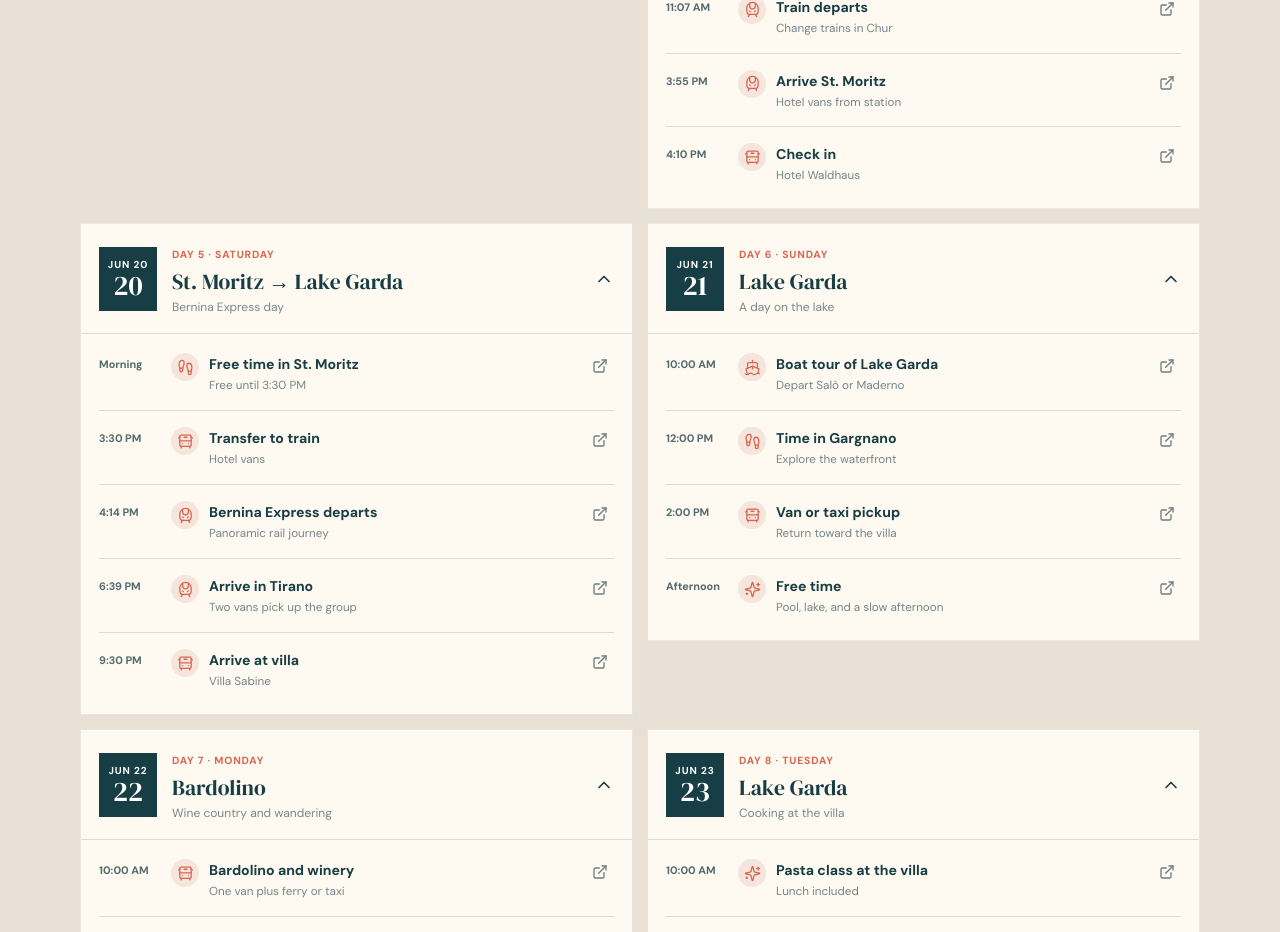
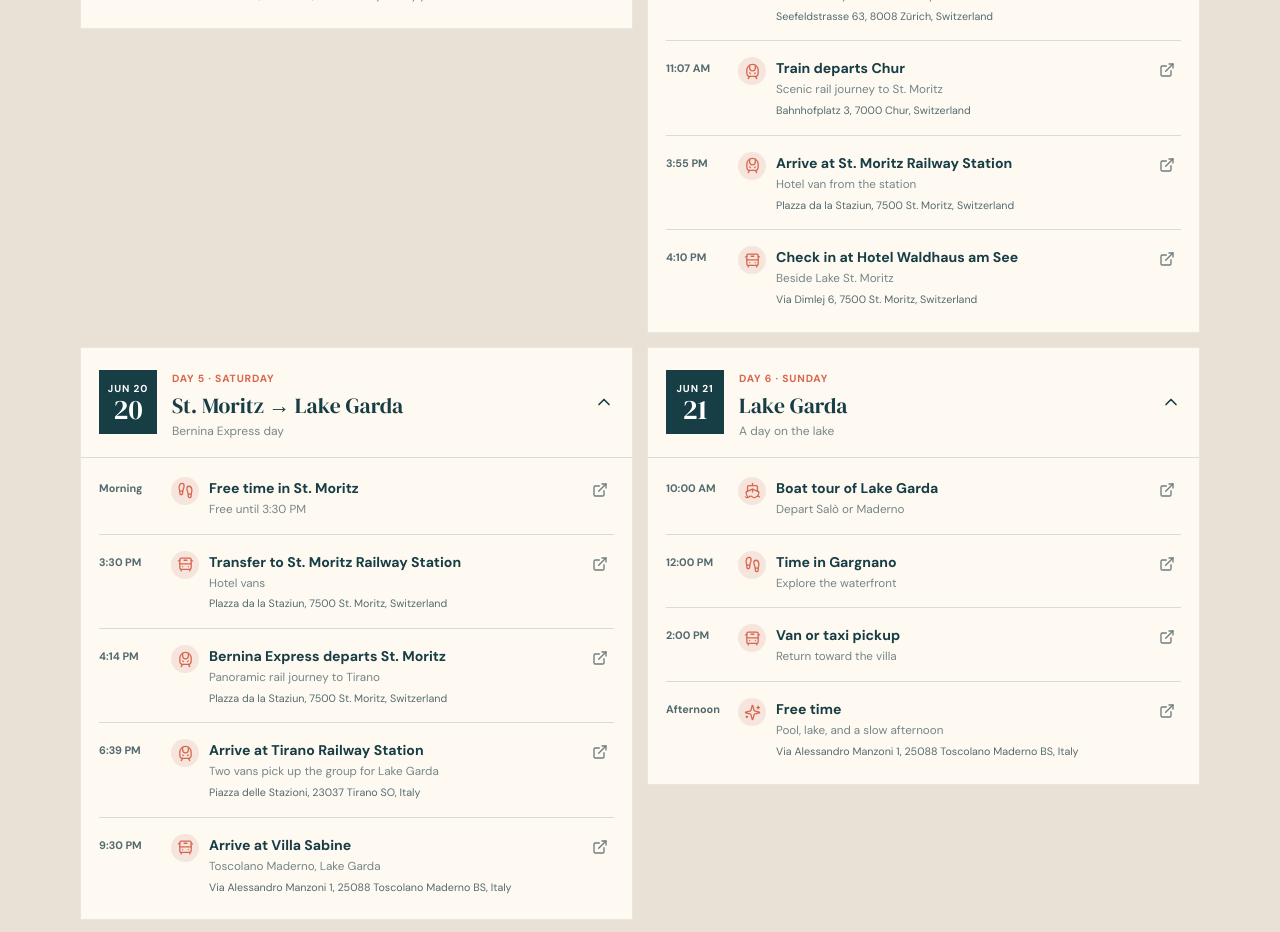
Before and after one commit to ctofani42/Italy-2026-Itinerary, a React (Vite) app: page / in a window 1280 px wide. Shown: the part 2700-3632 px from the top of the page. Built offline with nearby package versions, Linux system fonts and the light colour scheme.

Commit message:
Add detailed travel and lodging information

```diff
--- a/src/App.jsx
+++ b/src/App.jsx
@@ -67,6 +67,23 @@ function daysUntil(date) {
 
 function mapsUrl(name) {
   return `https://www.google.com/maps/search/?api=1&query=${encodeURIComponent(name)}`
+}
+
+function directionsUrl(points, mode) {
+  const [origin, ...remainingPoints] = points
+  const destination = remainingPoints.pop()
+  const params = new URLSearchParams({
+    api: '1',
+    origin: origin.join(','),
+    destination: destination.join(','),
+    travelmode: mode === 'train' ? 'transit' : 'driving',
+  })
+
+  if (remainingPoints.length) {
+    params.set('waypoints', remainingPoints.map((point) => point.join(',')).join('|'))
+  }
+
+  return `https://www.google.com/maps/dir/?${params.toString()}`
 }
 
 function FitMap({ locations }) {
@@ -140,7 +157,12 @@ function TripMap({ activeRegion }) {
               opacity: 0.82,
             }}
           >
-            <Popup>{route.label}</Popup>
+            <Popup>
+              <strong>{route.label}</strong>
+              <a href={directionsUrl(route.points, route.mode)} target="_blank" rel="noreferrer">
+                Open route in Google Maps
+              </a>
+            </Popup>
           </Polyline>
         ))}
         {visibleLocations.map((location) => (
@@ -152,8 +174,9 @@ function TripMap({ activeRegion }) {
             )}
             <Popup>
               <strong>{location.name}</strong>
+              {location.address && <span>{location.address}</span>}
               {location.approximate && <small>Approximate location</small>}
-              <a href={mapsUrl(location.name)} target="_blank" rel="noreferrer">
+              <a href={mapsUrl(location.address || location.name)} target="_blank" rel="noreferrer">
                 Open in Google Maps
               </a>
             </Popup>
@@ -185,11 +208,12 @@ function EventRow({ event }) {
       <div className="event-copy">
         <h4>{event.event}</h4>
         <p>{event.notes}</p>
+        {place?.address && <address>{place.address}</address>}
       </div>
       {place && (
         <a
           className="map-link"
-          href={mapsUrl(place.name)}
+          href={mapsUrl(place.address || place.name)}
           target="_blank"
           rel="noreferrer"
           aria-label={`Open ${place.name} in Google Maps`}
--- a/src/data/itinerary.json
+++ b/src/data/itinerary.json
@@ -14,16 +14,16 @@
       "label": "Switzerland",
       "startDate": "2026-06-17",
       "endDate": "2026-06-19",
-      "mapLocationIds": ["zrh", "hotel-seefeld", "zurich", "zurich-hb", "chur", "st-moritz", "waldhaus"],
-      "routeIds": ["zrh-hotel", "zurich-engadin"]
+      "mapLocationIds": ["zrh", "hotel-seefeld", "zurich", "chur", "st-moritz", "st-moritz-station", "waldhaus"],
+      "routeIds": ["zrh-hotel", "hotel-chur", "chur-st-moritz", "st-moritz-hotel"]
     },
     {
       "id": "lake-garda",
       "label": "Lake Garda",
       "startDate": "2026-06-20",
       "endDate": "2026-06-26",
-      "mapLocationIds": ["st-moritz", "tirano", "villa-sabine", "salo", "maderno", "gargnano", "bardolino", "verona", "massaro", "lake-iseo", "milan", "sina-de-la-ville"],
-      "routeIds": ["bernina", "tirano-garda", "garda-milan"]
+      "mapLocationIds": ["waldhaus", "st-moritz-station", "tirano", "villa-sabine", "salo", "maderno", "gargnano", "bardolino", "verona", "massaro", "lake-iseo", "milan", "sina-de-la-ville"],
+      "routeIds": ["st-moritz-hotel", "bernina", "tirano-garda", "garda-milan"]
     },
     {
       "id": "milan",
@@ -45,14 +45,14 @@
   "locations": [
     { "id": "phl", "name": "Philadelphia International Airport", "shortName": "PHL", "category": "airport", "coordinates": [39.8744, -75.2424], "region": "travel", "showOnMap": false },
     { "id": "zrh", "name": "Zurich Airport", "shortName": "ZRH", "category": "airport", "coordinates": [47.4581, 8.5555], "region": "switzerland" },
-    { "id": "hotel-seefeld", "name": "Hotel Seefeld", "shortName": "Hotel Seefeld", "category": "hotel", "coordinates": [47.3587, 8.5543], "region": "switzerland" },
+    { "id": "hotel-seefeld", "name": "Sorell Hotel Seefeld", "shortName": "Sorell Hotel Seefeld", "address": "Seefeldstrasse 63, 8008 Zürich, Switzerland", "category": "hotel", "coordinates": [47.3616226, 8.5513071], "region": "switzerland" },
     { "id": "zurich", "name": "Zurich", "shortName": "Zurich", "category": "town", "coordinates": [47.3769, 8.5417], "region": "switzerland" },
-    { "id": "zurich-hb", "name": "Zurich Hauptbahnhof", "shortName": "Zurich HB", "category": "station", "coordinates": [47.3782, 8.5402], "region": "switzerland" },
-    { "id": "chur", "name": "Chur Railway Station", "shortName": "Chur", "category": "station", "coordinates": [46.853, 9.5297], "region": "switzerland" },
+    { "id": "chur", "name": "Chur Railway Station", "shortName": "Chur Station", "address": "Bahnhofplatz 3, 7000 Chur, Switzerland", "category": "station", "coordinates": [46.8535563, 9.5296459], "region": "switzerland" },
     { "id": "st-moritz", "name": "St. Moritz", "shortName": "St. Moritz", "category": "town", "coordinates": [46.4908, 9.8355], "region": "switzerland" },
-    { "id": "waldhaus", "name": "Hotel Waldhaus, Sils-Maria", "shortName": "Waldhaus", "category": "hotel", "coordinates": [46.4283, 9.7613], "region": "switzerland" },
-    { "id": "tirano", "name": "Tirano Railway Station", "shortName": "Tirano", "category": "station", "coordinates": [46.2153, 10.1673], "region": "travel" },
-    { "id": "villa-sabine", "name": "Villa Sabine, Lake Garda", "shortName": "Villa Sabine", "category": "hotel", "coordinates": [45.6824, 10.6555], "region": "lake-garda", "approximate": true },
+    { "id": "st-moritz-station", "name": "St. Moritz Railway Station", "shortName": "St. Moritz Station", "address": "Plazza da la Staziun, 7500 St. Moritz, Switzerland", "category": "station", "coordinates": [46.498021, 9.8459437], "region": "switzerland" },
+    { "id": "waldhaus", "name": "Hotel Waldhaus am See", "shortName": "Waldhaus am See", "address": "Via Dimlej 6, 7500 St. Moritz, Switzerland", "category": "hotel", "coordinates": [46.4971406, 9.8490428], "region": "switzerland" },
+    { "id": "tirano", "name": "Tirano Railway Station", "shortName": "Tirano Station", "address": "Piazza delle Stazioni, 23037 Tirano SO, Italy", "category": "station", "coordinates": [46.215738, 10.1666093], "region": "travel" },
+    { "id": "villa-sabine", "name": "Villa Sabine", "shortName": "Villa Sabine", "address": "Via Alessandro Manzoni 1, 25088 Toscolano Maderno BS, Italy", "category": "hotel", "coordinates": [45.6323766, 10.6101534], "region": "lake-garda", "approximate": true },
     { "id": "salo", "name": "Salò", "shortName": "Salò", "category": "town", "coordinates": [45.6068, 10.5229], "region": "lake-garda" },
     { "id": "maderno", "name": "Toscolano-Maderno", "shortName": "Maderno", "category": "town", "coordinates": [45.6398, 10.6097], "region": "lake-garda" },
     { "id": "gargnano", "name": "Gargnano", "shortName": "Gargnano", "category": "sightseeing", "coordinates": [45.688, 10.663], "region": "lake-garda" },
@@ -61,16 +61,18 @@
     { "id": "massaro", "name": "Massaro Winery", "shortName": "Massaro Winery", "category": "winery", "coordinates": [45.4872, 11.094], "region": "lake-garda", "approximate": true },
     { "id": "lake-iseo", "name": "Lake Iseo", "shortName": "Lake Iseo", "category": "sightseeing", "coordinates": [45.7179, 10.072], "region": "travel" },
     { "id": "milan", "name": "Milan", "shortName": "Milan", "category": "town", "coordinates": [45.4642, 9.19], "region": "milan" },
-    { "id": "sina-de-la-ville", "name": "Sina De La Ville", "shortName": "Sina De La Ville", "category": "hotel", "coordinates": [45.4663, 9.1928], "region": "milan" },
+    { "id": "sina-de-la-ville", "name": "Sina De La Ville", "shortName": "Sina De La Ville", "address": "Via Ulrico Hoepli 6, 20121 Milano MI, Italy", "category": "hotel", "coordinates": [45.4659559, 9.1922395], "region": "milan" },
     { "id": "mxp", "name": "Milan Malpensa Airport", "shortName": "MXP", "category": "airport", "coordinates": [45.6301, 8.7231], "region": "milan" }
   ],
   "routes": [
-    { "id": "zrh-hotel", "label": "Zurich Airport → Hotel Seefeld", "mode": "van", "color": "#355b9a", "points": [[47.4581, 8.5555], [47.3587, 8.5543]] },
-    { "id": "zurich-engadin", "label": "Zurich → St. Moritz", "mode": "train", "color": "#6c4e87", "points": [[47.3782, 8.5402], [46.853, 9.5297], [46.4908, 9.8355]] },
-    { "id": "bernina", "label": "Bernina Express", "mode": "train", "color": "#d8654f", "points": [[46.4908, 9.8355], [46.4089, 10.0193], [46.3268, 10.0588], [46.2153, 10.1673]] },
-    { "id": "tirano-garda", "label": "Tirano → Lake Garda", "mode": "van", "color": "#2f7d6d", "points": [[46.2153, 10.1673], [45.6824, 10.6555]] },
-    { "id": "garda-milan", "label": "Lake Garda → Milan", "mode": "van", "color": "#d49a38", "points": [[45.6824, 10.6555], [45.7179, 10.072], [45.4642, 9.19]] },
-    { "id": "hotel-mxp", "label": "Sina De La Ville → Milan Malpensa Airport", "mode": "van", "color": "#355b9a", "points": [[45.4663, 9.1928], [45.6301, 8.7231]] }
+    { "id": "zrh-hotel", "label": "Zurich Airport → Sorell Hotel Seefeld", "mode": "van", "color": "#355b9a", "points": [[47.4581, 8.5555], [47.3616226, 8.5513071]] },
+    { "id": "hotel-chur", "label": "Sorell Hotel Seefeld → Chur Railway Station", "mode": "van", "color": "#2f7d6d", "points": [[47.3616226, 8.5513071], [46.8535563, 9.5296459]] },
+    { "id": "chur-st-moritz", "label": "Chur → St. Moritz", "mode": "train", "color": "#6c4e87", "points": [[46.8535563, 9.5296459], [46.498021, 9.8459437]] },
+    { "id": "st-moritz-hotel", "label": "St. Moritz Station ↔ Hotel Waldhaus am See", "mode": "van", "color": "#355b9a", "points": [[46.498021, 9.8459437], [46.4971406, 9.8490428]] },
+    { "id": "bernina", "label": "Bernina Express · St. Moritz → Tirano", "mode": "train", "color": "#d8654f", "points": [[46.498021, 9.8459437], [46.4089, 10.0193], [46.3268, 10.0588], [46.215738, 10.1666093]] },
+    { "id": "tirano-garda", "label": "Tirano Railway Station → Villa Sabine", "mode": "van", "color": "#2f7d6d", "points": [[46.215738, 10.1666093], [45.6323766, 10.6101534]] },
+    { "id": "garda-milan", "label": "Villa Sabine → Lake Iseo → Milan", "mode": "van", "color": "#d49a38", "points": [[45.6323766, 10.6101534], [45.7179, 10.072], [45.4659559, 9.1922395]] },
+    { "id": "hotel-mxp", "label": "Sina De La Ville → Milan Malpensa Airport", "mode": "van", "color": "#355b9a", "points": [[45.4659559, 9.1922395], [45.6301, 8.7231]] }
   ],
   "days": [
     {
@@ -81,7 +83,7 @@
       "summary": "Departure day",
       "events": [
         { "time": "12:00 PM", "event": "Depart for airport", "notes": "Wear Swiss T-shirts", "transport": "van", "placeId": "phl" },
-        { "time": "6:05 PM", "event": "Depart PHL", "notes": "Overnight flight", "transport": "flight", "placeId": "phl" },
+        { "time": "6:05 PM", "event": "American Airlines AA92 departs PHL", "notes": "Nonstop overnight flight to Zurich", "transport": "flight", "placeId": "phl" },
         { "time": "7:00 PM", "event": "Peter goes to sleep", "notes": "About 7.5 hours in the air", "transport": "none" },
         { "time": "7:00 AM", "event": "Peter wakes up", "notes": "Destination time", "transport": "none" }
       ]
@@ -93,8 +95,9 @@
       "region": "switzerland",
       "summary": "Touch down in Switzerland",
       "events": [
-        { "time": "7:45 AM", "event": "Arrive ZRH", "notes": "Hotel vans to hotel", "transport": "van", "placeId": "zrh" },
-        { "time": "Morning", "event": "Early room check-in", "notes": "Two rooms; settle in and reset", "transport": "walk", "placeId": "hotel-seefeld" },
+        { "time": "7:45 AM", "event": "American Airlines AA92 arrives at ZRH", "notes": "Clear customs and collect luggage", "transport": "flight", "placeId": "zrh" },
+        { "time": "After arrival", "event": "Transfer to Sorell Hotel Seefeld", "notes": "Hotel vans from Zurich Airport", "transport": "van", "placeId": "hotel-seefeld" },
+        { "time": "Morning", "event": "Early check-in at Sorell Hotel Seefeld", "notes": "Two rooms; settle in and reset", "transport": "walk", "placeId": "hotel-seefeld" },
         { "time": "Afternoon", "event": "Explore Zurich", "notes": "Keep the first day flexible", "transport": "walk", "placeId": "zurich" }
       ]
     },
@@ -113,12 +116,12 @@
       "dayLabel": "Friday",
       "location": "Zurich → St. Moritz",
       "region": "travel",
-      "summary": "Into the Engadin by rail",
+      "summary": "Drive to Chur, then rail into the Engadin",
       "events": [
-        { "time": "10:00 AM", "event": "Depart hotel", "notes": "Hotel vans to train station", "transport": "van", "placeId": "hotel-seefeld" },
-        { "time": "11:07 AM", "event": "Train departs", "notes": "Change trains in Chur", "transport": "train", "placeId": "zurich-hb" },
-        { "time": "3:55 PM", "event": "Arrive St. Moritz", "notes": "Hotel vans from station", "transport": "train", "placeId": "st-moritz" },
-        { "time": "4:10 PM", "event": "Check in", "notes": "Hotel Waldhaus", "transport": "van", "placeId": "waldhaus" }
+        { "time": "10:00 AM", "event": "Depart Sorell Hotel Seefeld", "notes": "Drive directly to Chur Railway Station", "transport": "van", "placeId": "hotel-seefeld" },
+        { "time": "11:07 AM", "event": "Train departs Chur", "notes": "Scenic rail journey to St. Moritz", "transport": "train", "placeId": "chur" },
+        { "time": "3:55 PM", "event": "Arrive at St. Moritz Railway Station", "notes": "Hotel van from the station", "transport": "train", "placeId": "st-moritz-station" },
+        { "time": "4:10 PM", "event": "Check in at Hotel Waldhaus am See", "notes": "Beside Lake St. Moritz", "transport": "van", "placeId": "waldhaus" }
       ]
     },
     {
@@ -129,10 +132,10 @@
       "summary": "Bernina Express day",
       "events": [
         { "time": "Morning", "event": "Free time in St. Moritz", "notes": "Free until 3:30 PM", "transport": "walk", "placeId": "st-moritz" },
-        { "time": "3:30 PM", "event": "Transfer to train", "notes": "Hotel vans", "transport": "van", "placeId": "st-moritz" },
-        { "time": "4:14 PM", "event": "Bernina Express departs", "notes": "Panoramic rail journey", "transport": "train", "placeId": "st-moritz" },
-        { "time": "6:39 PM", "event": "Arrive in Tirano", "notes": "Two vans pick up the group", "transport": "train", "placeId": "tirano" },
-        { "time": "9:30 PM", "event": "Arrive at villa", "notes": "Villa Sabine", "transport": "van", "placeId": "villa-sabine" }
+        { "time": "3:30 PM", "event": "Transfer to St. Moritz Railway Station", "notes": "Hotel vans", "transport": "van", "placeId": "st-moritz-station" },
+        { "time": "4:14 PM", "event": "Bernina Express departs St. Moritz", "notes": "Panoramic rail journey to Tirano", "transport": "train", "placeId": "st-moritz-station" },
+        { "time": "6:39 PM", "event": "Arrive at Tirano Railway Station", "notes": "Two vans pick up the group for Lake Garda", "transport": "train", "placeId": "tirano" },
+        { "time": "9:30 PM", "event": "Arrive at Villa Sabine", "notes": "Toscolano Maderno, Lake Garda", "transport": "van", "placeId": "villa-sabine" }
       ]
     },
     {
@@ -204,7 +207,7 @@
         { "time": "9:30 AM", "event": "Depart villa", "notes": "Two vans", "transport": "van", "placeId": "villa-sabine" },
         { "time": "11:00 AM", "event": "Arrive at Lake Iseo", "notes": "Visit Pietro's town", "transport": "van", "placeId": "lake-iseo" },
         { "time": "2:00 PM", "event": "Leave for Milan", "notes": "Two vans", "transport": "van", "placeId": "lake-iseo" },
-        { "time": "4:00 PM", "event": "Check in", "notes": "Sina De La Ville", "transport": "van", "placeId": "sina-de-la-ville" }
+        { "time": "4:00 PM", "event": "Check in at Sina De La Ville", "notes": "Central Milan near the Duomo", "transport": "van", "placeId": "sina-de-la-ville" }
       ]
     },
     {
@@ -225,7 +228,7 @@
       "summary": "Homeward bound",
       "events": [
         { "time": "10:45 AM", "event": "Depart for airport", "notes": "Hotel vans", "transport": "van", "placeId": "sina-de-la-ville" },
-        { "time": "2:20 PM", "event": "Depart MXP", "notes": "About 9 hours in the air", "transport": "flight", "placeId": "mxp" },
+        { "time": "2:20 PM", "event": "American Airlines AA299 departs MXP", "notes": "Nonstop flight to Philadelphia; about 9 hours", "transport": "flight", "placeId": "mxp" },
         { "time": "2:45 PM", "event": "Peter goes to sleep", "notes": "Destination time", "transport": "none" },
         { "time": "5:00 PM", "event": "Peter wakes up", "notes": "Destination time", "transport": "none" },
         { "time": "5:35 PM", "event": "Arrive PHL", "notes": "Vans home", "transport": "van", "placeId": "phl" }
--- a/src/styles.css
+++ b/src/styles.css
@@ -218,6 +218,7 @@ h1 em { color: #f5bd83; font-weight: 400; }
   font-weight: 700;
 }
 .leaflet-popup-content { display: grid; gap: 5px; margin: 15px 18px; font-family: 'DM Sans', sans-serif; }
+.leaflet-popup-content span { max-width: 210px; color: #526a70; font-size: .72rem; line-height: 1.4; }
 .leaflet-popup-content small { color: #6b7b80; }
 .leaflet-popup-content a { color: #b34f3e; font-size: .75rem; font-weight: 700; }
 .leaflet-tooltip.airport-label {
@@ -291,6 +292,7 @@ h1 em { color: #f5bd83; font-weight: 400; }
 .transport-icon { width: 28px; height: 28px; display: grid; place-items: center; color: var(--coral); background: #f5e5dc; border-radius: 50%; }
 .event-copy h4 { margin: 2px 0 4px; font-size: .88rem; }
 .event-copy p { margin: 0; color: #748589; font-size: .73rem; line-height: 1.45; }
+.event-copy address { margin-top: 5px; color: #526a70; font-size: .67rem; font-style: normal; line-height: 1.45; }
 .map-link { padding-top: 5px; color: #6d7d81; }
 
 footer { padding: 38px 0; background: var(--ink); color: white; }
```
